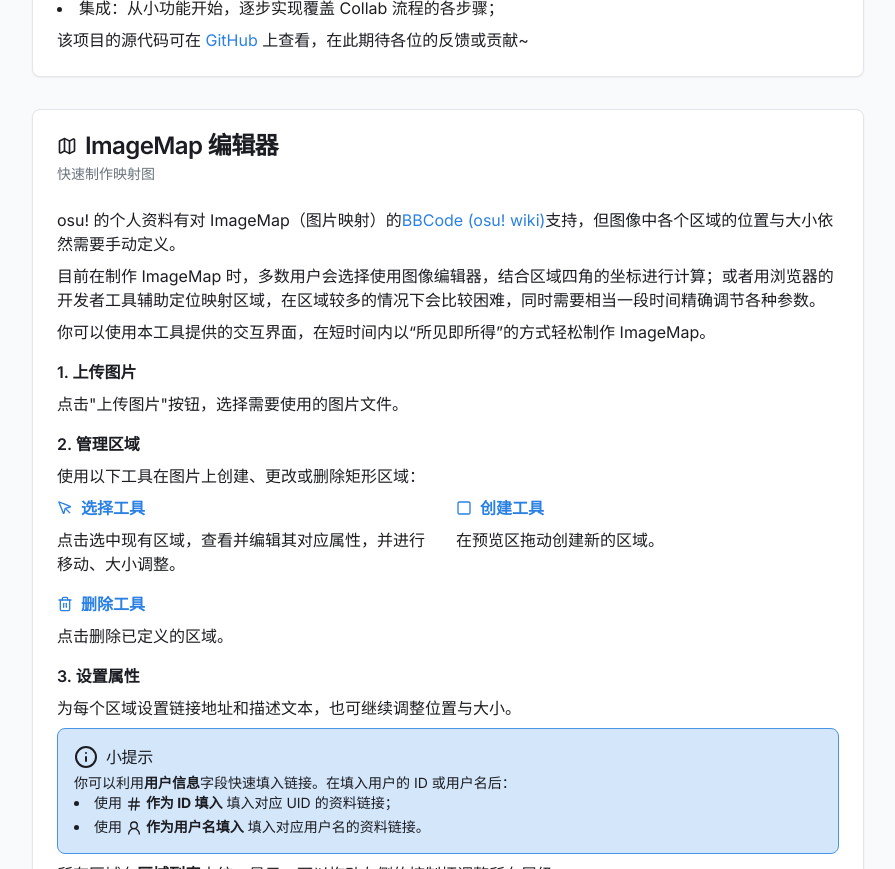
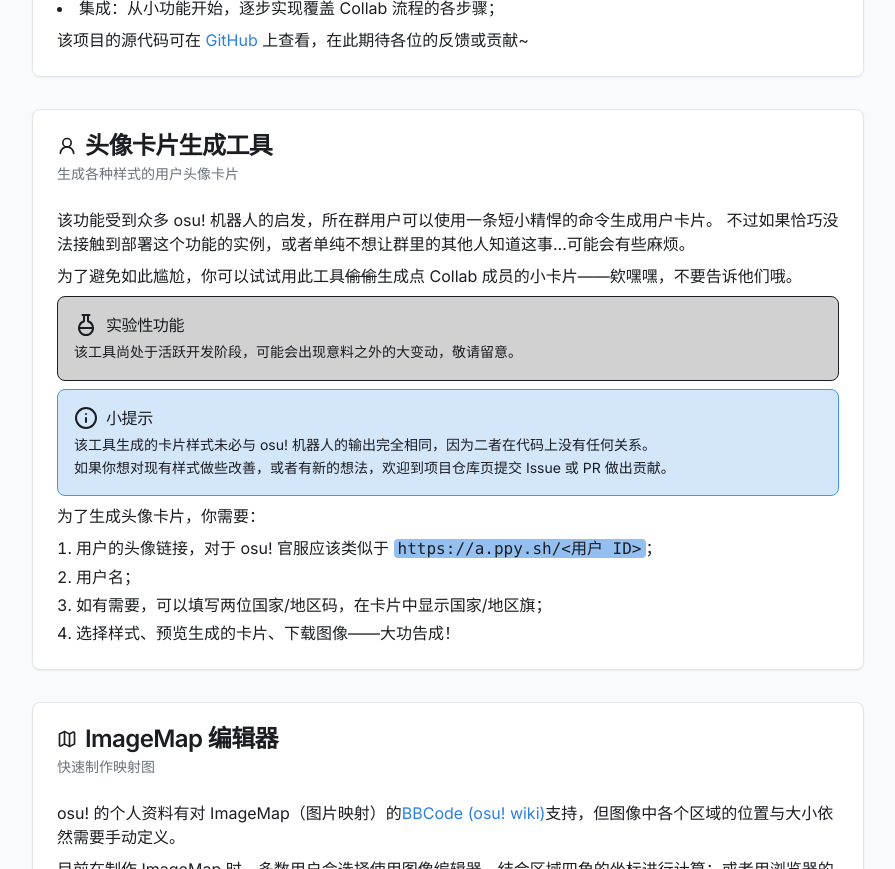
Before and after one commit to CloneWith/osu-collab-tools, a Next.js app: page /docs in a window 1280 px wide. Shown: the part 420-1289 px from the top of the page, without its empty margins (192-1087 px from the left). Built offline with nearby package versions, Linux system fonts and the light colour scheme.

Commit message:
Adjust styles affected by Preflight

```diff
--- /dev/null
+++ b/app/docs/avatar-card.tsx
@@ -0,0 +1,49 @@
+import { Card, CardContent, CardDescription, CardHeader, CardTitle } from "@/components/ui/card";
+import { FlaskRound, Info, UserRound } from "lucide-react";
+import { Alert, AlertDescription, AlertTitle } from "@/components/ui/alert";
+
+export default function AvatarDocCard() {
+  return (
+    <Card id="avatar">
+      <CardHeader>
+        <CardTitle className="flex items-center gap-2">
+          <UserRound className="w-5 h-5"/>
+          头像卡片生成工具
+        </CardTitle>
+        <CardDescription>生成各种样式的用户头像卡片</CardDescription>
+      </CardHeader>
+      <CardContent className="space-y-2">
+        <p>该功能受到众多 osu! 机器人的启发，所在群用户可以使用一条短小精悍的命令生成用户卡片。
+          不过如果恰巧没法接触到部署这个功能的实例，或者单纯不想让群里的其他人知道这事...可能会有些麻烦。
+        </p>
+        <p>为了避免如此尴尬，你可以试试用此工具<del>偷偷</del>生成点 Collab 成员的小卡片——欸嘿嘿，不要告诉他们哦。</p>
+        <Alert variant="information">
+          <AlertTitle className="flex-title">
+            <FlaskRound />
+            <span>实验性功能</span>
+          </AlertTitle>
+          <AlertDescription>
+            <p>该工具尚处于活跃开发阶段，可能会出现意料之外的大变动，敬请留意。</p>
+          </AlertDescription>
+        </Alert>
+        <Alert>
+          <AlertTitle className="flex-title">
+            <Info />
+            <span>小提示</span>
+          </AlertTitle>
+          <AlertDescription>
+            <p>该工具生成的卡片样式未必与 osu! 机器人的输出完全相同，因为二者在代码上没有任何关系。</p>
+            <p>如果你想对现有样式做些改善，或者有新的想法，欢迎到项目仓库页提交 Issue 或 PR 做出贡献。</p>
+          </AlertDescription>
+        </Alert>
+        <p>为了生成头像卡片，你需要：</p>
+        <ul className="list-decimal list-inside space-y-1 text-secondary-foreground">
+          <li>用户的头像链接，对于 osu! 官服应该类似于 <code className="inline-code">https://a.ppy.sh/&lt;用户 ID&gt;</code>；</li>
+          <li>用户名；</li>
+          <li>如有需要，可以填写两位国家/地区码，在卡片中显示国家/地区旗；</li>
+          <li>选择样式、预览生成的卡片、下载图像——大功告成！</li>
+        </ul>
+      </CardContent>
+    </Card>
+  )
+}
--- a/app/docs/imagemap-card.tsx
+++ b/app/docs/imagemap-card.tsx
@@ -105,7 +105,7 @@
           <ol className="list-decimal list-inside space-y-1 text-secondary-foreground">
             <li>粘贴代码到资料编辑区；</li>
             <li>将生成代码中的 <code
-              className="bg-primary/50 px-1 rounded">图像链接</code> 替换为实际上传图像的链接；
+              className="inline-code">图像链接</code> 替换为实际上传图像的链接；
             </li>
             <li>预览资料，测试 ImageMap 是否正常显示，各区域是否对应正确——大功告成！</li>
           </ol>
@@ -113,13 +113,11 @@
         <div className="space-y-2">
           <h3 className="font-semibold">使用 HTML</h3>
           <ol className="list-decimal list-inside space-y-1 text-secondary-foreground">
-            <li>粘贴 HTML 代码，其应包含 <code
-              className="bg-primary/50 px-1 rounded">&lt;img&gt;</code> 与{" "}
-              <code className="bg-primary/50 px-1 rounded">&lt;map&gt;</code> 两个标签；
+            <li>粘贴 HTML 代码，其应包含 <code className="inline-code">&lt;img&gt;</code> 与{" "}
+              <code className="inline-code">&lt;map&gt;</code> 两个标签；
             </li>
-            <li>按需修改 <code
-              className="bg-primary/50 px-1 rounded">src</code>（图像链接）与 <code
-              className="bg-primary/50 px-1 rounded">alt</code>（图像备注）属性；
+            <li>按需修改 <code className="inline-code">src</code>（图像链接）与 <code
+              className="inline-code">alt</code>（图像备注）属性；
             </li>
             <li>预览页面并进行测试——大功告成！</li>
           </ol>
--- a/app/docs/page.tsx
+++ b/app/docs/page.tsx
@@ -1,5 +1,6 @@
 import InfoDocCard from "@/app/docs/info-card";
 import ImagemapDocCard from "@/app/docs/imagemap-card";
+import AvatarDocCard from "@/app/docs/avatar-card";
 
 export default function DocsPage() {
   return (
@@ -16,6 +17,9 @@
           {/* Section - 站点简介 */}
           <InfoDocCard/>
 
+          {/* Section - Avatar Generator */}
+          <AvatarDocCard/>
+
           {/* Section - ImageMap Editor */}
           <ImagemapDocCard/>
         </div>
--- a/app/globals.css
+++ b/app/globals.css
@@ -134,6 +134,10 @@
     @apply flex flex-row items-center space-x-2;
   }
 
+  .inline-code {
+    @apply bg-primary/50 px-1 rounded;
+  }
+
   kbd {
     @apply bg-muted text-foreground;
     display: inline-block;
@@ -151,4 +155,12 @@
     border-color: hsl(var(--border));
     box-shadow: inset 0 -1px 0 hsl(var(--muted-foreground) / 0.45);
   }
+
+  /**
+   * Change the display style of images to prevent mispositioning of them in canvas caused by preflight.
+   * Details: https://stackoverflow.com/questions/74980740/html2canvas-shifting-text-downwards
+   */
+  img {
+    @apply inline-block;
+  }
 }
```
